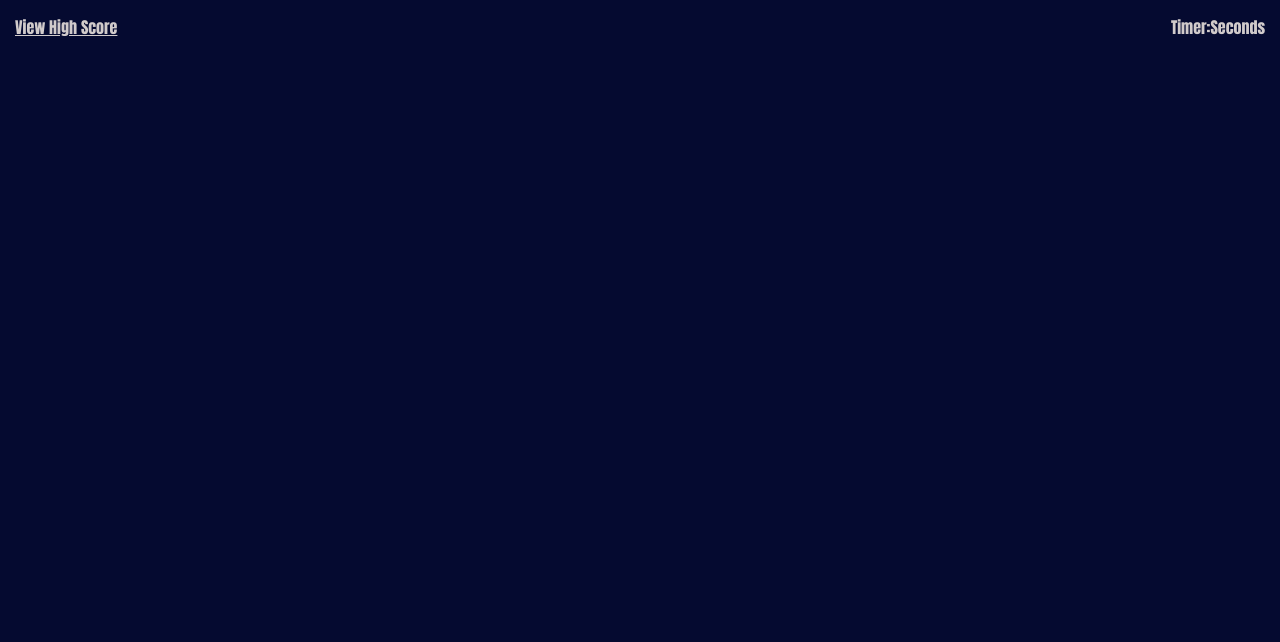
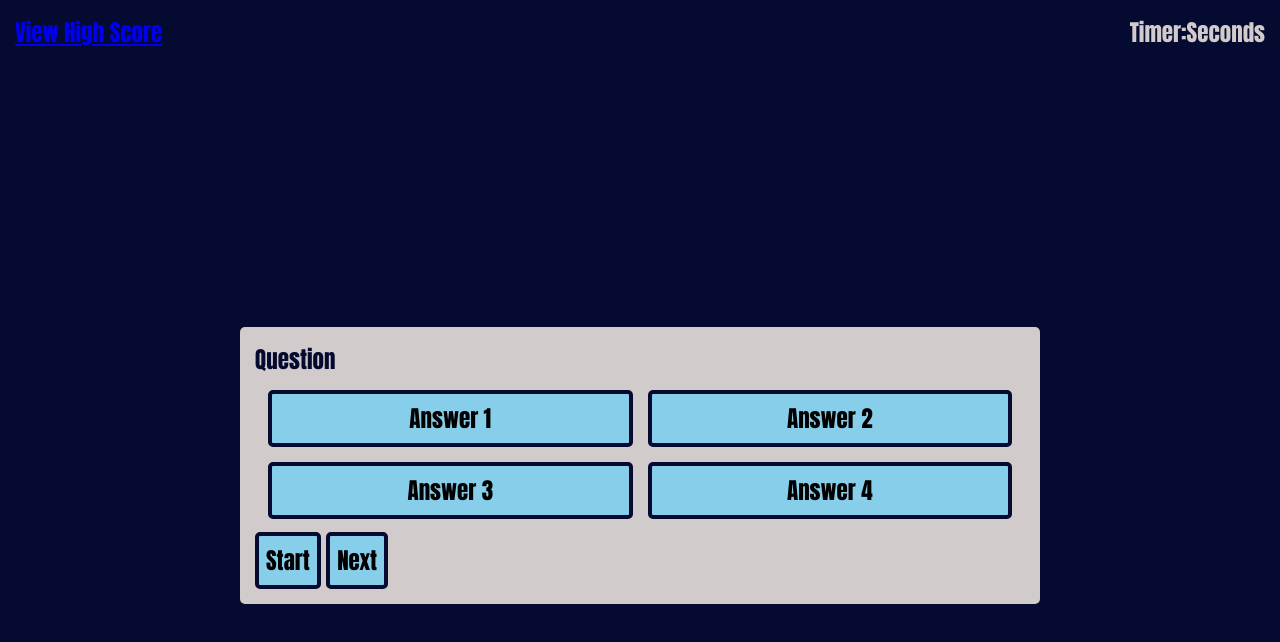
Before and after one commit to NBP77/Quiz-App, a plain HTML site: page index.html in a window 1280 px wide. Drawn offline with Linux system fonts and the light colour scheme.

Commit message:
adding a lot of style top the page to make the quiz box, I hope I am not doing to much in CSS rather than in JS

```diff
--- a/Assets/style.css
+++ b/Assets/style.css
@@ -1,17 +1,21 @@
-* { font-family:Impact, 'Haettenschweiler', 'Arial Narrow Bold', sans-serif;
-    background-color: var(--deep-blue);
-    color: var(--off-white);
+*, *::before, *::after { font-family:Impact, 'Haettenschweiler', 'Arial Narrow Bold', sans-serif;
     margin: 0;
     padding: 0;
     border: 0;
+    box-sizing: border-box;
+    font-size: 23px;
 }
 
 :root {
     --deep-blue: #050A30;
     --off-white: #d1cbcb;
+    --sky-blue: skyblue;
+    --purple: purple;
 }
 
-body {
+
+body{ background-color: var(--deep-blue);
+    color: var(--off-white);
 
 }
 
@@ -20,4 +24,42 @@ nav { display: flex;
     justify-content: space-between;
     margin: 10px;
     padding: 5px;
+    color: var(--off-white);
 }
+
+main {
+    display: flex;
+    justify-content: center;
+    align-items: center;
+    width: 100vw;
+    height: 100vh;
+
+}
+
+.container {
+    width: 800px;
+    max-width: 80%;
+    background-color: var(--off-white);
+    border-radius: 5px;
+    color: var(--deep-blue);
+    padding: 15px;
+}
+
+.btn-grid {
+    display: grid;
+    grid-template-columns: repeat(2,auto);
+    gap: 15px;
+    margin: 13px;
+}
+
+.btn {
+    border: 4px solid var(--deep-blue) ;
+    background-color: var(--sky-blue);
+    cursor: pointer;
+    border-radius: 5px;
+    padding: 7px;
+}
+
+.btn:hover {
+    background-color: var(--purple) ;
+}
--- a/index.html
+++ b/index.html
@@ -16,8 +16,23 @@
       </nav>
     </header>
 
-
-
+    <main>
+      <div class="container">
+        <div id="question-container" class="hide">
+          <div id="question">Question</div>
+          <div id="answer-buttons" class="btn-grid">
+            <button class="btn">Answer 1</button>
+            <button class="btn">Answer 2</button>
+            <button class="btn">Answer 3</button>
+            <button class="btn">Answer 4</button>
+          </div>
+        </div>
+        <div class="controls">
+          <button id="start-btn" class="start-btn btn">Start</button>
+          <button id="next-btn" class="next-btn btn hide">Next</button>
+        </div>
+      </div>
+    </main>
 
     <script src="./Assets/script.js"></script>
   </body>
```
Also changed, not shown: 2 other files.
